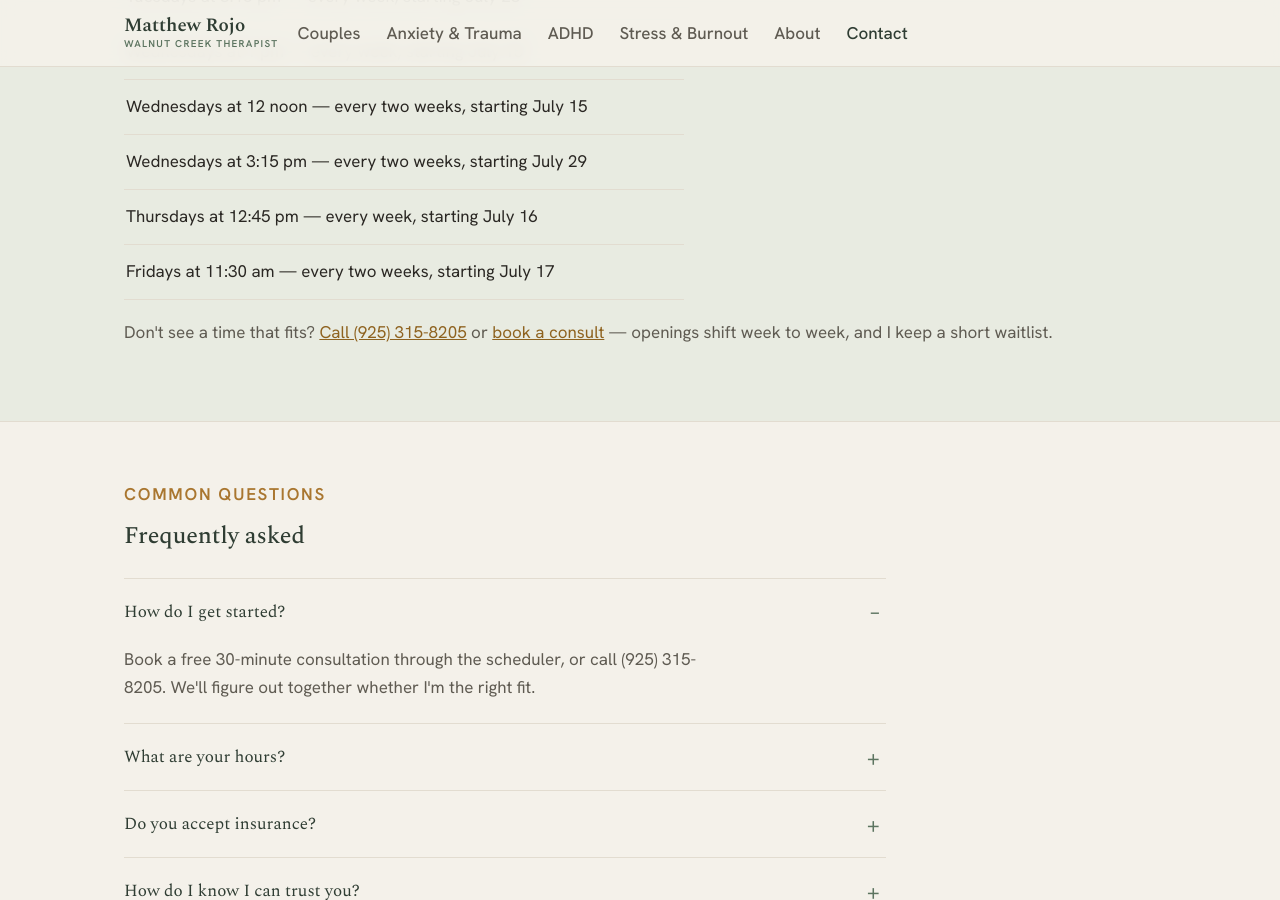
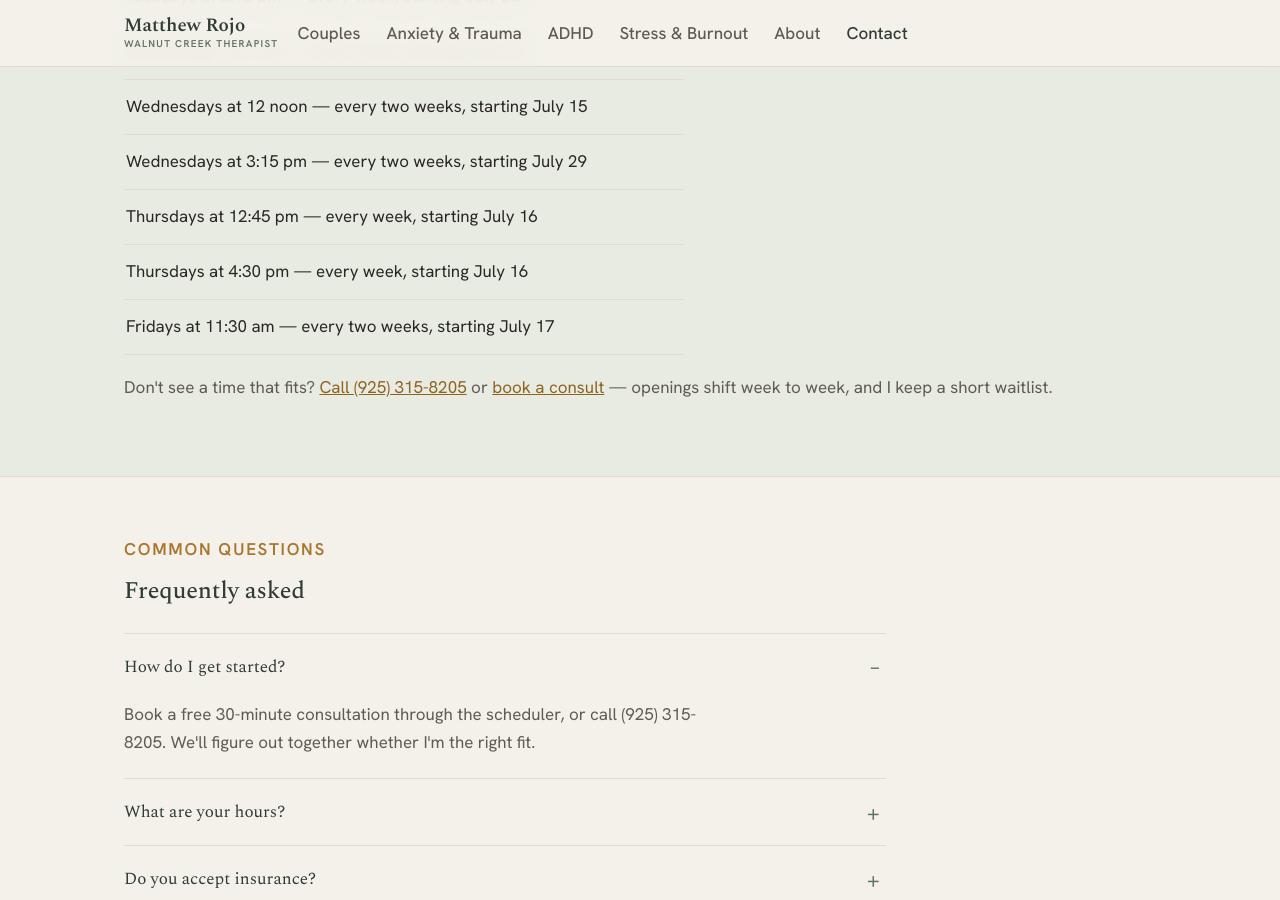
Before and after one commit to walnutcreektherapist/walnutcreektherapist.github.io, a Jekyll site: the page built from contact.html, in a window 1280 px wide and 900 px high, scrolled down 1770 px. Built offline with Jekyll 4.4.1, drawn with Linux system fonts in a browser that asks for light colours.

Commit message:
Add new Thursday schedule at 4:30 pm

```diff
--- a/_config.yml
+++ b/_config.yml
@@ -40,6 +40,7 @@ openings:
     - "Wednesdays at 12 noon — every two weeks, starting July 15"
     - "Wednesdays at 3:15 pm — every two weeks, starting July 29"
     - "Thursdays at 12:45 pm — every week, starting July 16"
+    - "Thursdays at 4:30 pm — every week, starting July 16"
     - "Fridays at 11:30 am — every two weeks, starting July 17"
 
 # Paste your exact Psychology Today and Facebook URLs to finish consolidating your identity.
```
